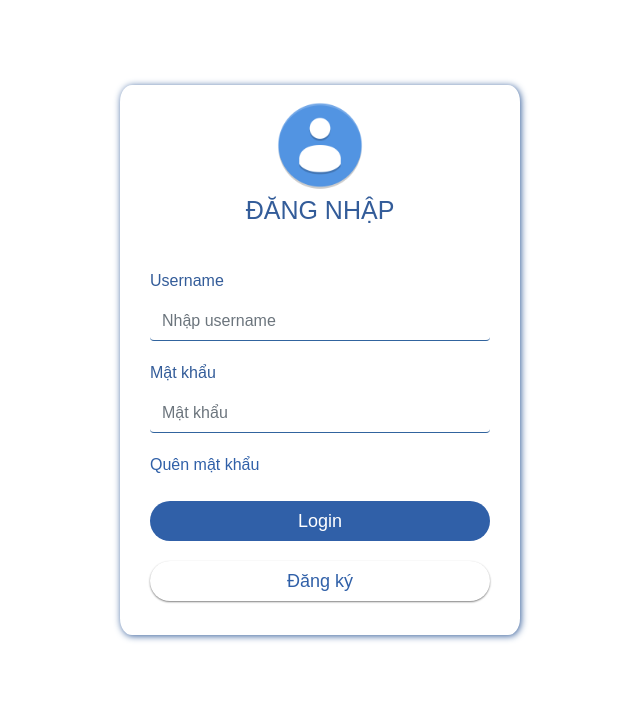
After one commit to tql247/OnlineClassroom, a PHP site: page /views/account/login.php in a window 1280 px wide. The commit adds this page. Shown: the top 719 px of the page, without its empty margins (320-960 px from the left). Run offline with PHP 8.4, Linux system fonts and the light colour scheme; a stand-in replaces the project's code that opens the database connection.

Commit message:
frontend account

```diff
--- a/static/style.css
+++ b/static/style.css
@@ -1,8 +1,7 @@
-.app-view{
+.app-view {
   display: flex;
   flex-wrap: wrap;
 }
-
 
 .app-bar {
   margin-right: 10px;
@@ -68,7 +67,7 @@
   font-size: 30pt;
 }
 
-.d-flex-horizon{
+.d-flex-horizon {
   justify-content: space-between;
   align-items: center;
 }
@@ -78,7 +77,7 @@
   height: 200px;
 }
 
-.cover-image{
+.cover-image {
   z-index: -100;
   height: 200px;
   width: 100%;
@@ -99,12 +98,12 @@
   margin: 12px;
 }
 
-.controll-title{
+.controll-title {
   cursor: pointer;
   font-size: 15pt;
 }
 
-.controll-title.active{
+.controll-title.active {
   font-weight: bold;
 }
 
@@ -112,10 +111,10 @@
   font-size: 20pt;
 }
 
-.float-right{
+.float-right {
   position: absolute;
   right: 15px;
-    top:  0;
+  top: 0;
 }
 
 .c-danger {
@@ -132,6 +131,7 @@
 }
 
 .centroid {
+    min-height: 90vh;
   display: flex;
   align-items: center;
   justify-content: center;
@@ -157,7 +157,7 @@
   display: none;
 }
 
-.extend-btn.active{
+.extend-btn.active {
   display: inherit;
 }
 
@@ -179,3 +179,145 @@
   user-select: none; /* Non-prefixed version, currently
                                     supported by Chrome, Edge, Opera and Firefox */
 }
+
+body {
+  margin: 0;
+  padding: 0;
+  background: white;
+  background-size: cover;
+  background-position: center;
+  font-family: sans-serif;
+}
+
+.loginbox {
+  width: 400px;
+  height: 550px;
+  background: white;
+  color: rgb(51, 92, 153);
+  box-sizing: border-box;
+  padding: 0px 30px;
+  border-radius: 3%;
+  padding-top: 10px;
+  box-shadow: 1px 1px 7px rgb(51, 92, 153);
+}
+.forgotbox {
+  width: 340px;
+  height: 370px;
+  background: white;
+  color: rgb(51, 92, 153);
+  top: 50%;
+  left: 50%;
+  position: absolute;
+  transform: translate(-50%, -50%);
+  box-sizing: border-box;
+  padding: 70px 30px;
+  border-radius: 3%;
+  box-shadow: 1px 1px 7px rgb(51, 92, 153);
+}
+.registerbox {
+  width: 700px;
+  height: fit-content;
+  background: white;
+  color: rgb(51, 92, 153);
+  box-sizing: border-box;
+  padding: 25px 30px;
+  border-radius: 2%;
+  box-shadow: 1px 1px 7px rgb(51, 92, 153);
+}
+.avatar {
+  width: 100px;
+  height: 100px;
+  border-radius: 50%;
+}
+
+h1 {
+  margin: 0;
+  padding: 0 0 20px;
+  text-align: center;
+  font-size: 25px;
+}
+
+.loginbox p {
+  margin: 0;
+  padding: 0;
+  font-weight: bold;
+}
+
+input[type="text"],
+input[type="password"] {
+  border: none;
+  border-bottom: 1px solid rgb(49, 100, 158);
+  background: transparent;
+  outline: none;
+  height: 40px;
+  color: #3060a8;
+  font-size: 16px;
+}
+input.account-btn {
+  border: none;
+  outline: none;
+  height: 40px;
+  color: #fff;
+  font-size: 18px;
+  border-radius: 20px;
+}
+
+.bg-lam {
+  background: #3060a8;
+}
+
+input {
+  width: 100%;
+  margin-bottom: 20px;
+}
+
+a {
+  font-size: 16px;
+  line-height: 20px;
+  color: #3060a8;
+}
+
+a:hover {
+  color: #ffc107;
+}
+
+hv-w:hover {
+    background-color: white !important;
+}
+
+.bg-white{
+    background-color: white;
+}
+
+.c-black {
+    color: black !important;
+}
+
+.c-lam {
+  color: #3060a8 !important;
+}
+
+.shadow-soft {
+    box-shadow: 0px 1px 2px grey;
+}
+
+.hv-3d:hover {
+    box-shadow: 0px 2px 5px grey;
+}
+
+.hv-3d-lam:hover{
+    box-shadow: 0px 2px 5px #3060a8;
+}
+
+.registerbox-header{
+    display: flex;
+    align-items: center;
+    flex-direction: column;
+}
+
+.imgcontainer{
+    display: flex;
+    flex-direction: column;
+    justify-content: center;
+    align-items: center;
+}
--- /dev/null
+++ b/views/account/login.php
@@ -0,0 +1,41 @@
+<!DOCTYPE html>
+<html lang="en">
+<head>
+    <meta charset="UTF-8">
+    <meta name="viewport" content="width=device-width, initial-scale=1.0">
+    <title>Đăng nhập</title>
+    <link rel="stylesheet" href="https://maxcdn.bootstrapcdn.com/bootstrap/4.5.2/css/bootstrap.min.css">
+    <link rel="stylesheet" type="text/css" href="../../static/style.css">
+</head>
+<body class="centroid">
+    <div class="loginbox">
+        <form>
+            <div class="imgcontainer">
+                <img src="../../storage/images/avatar.png" alt="Avatar" class="avatar">
+                <h1>ĐĂNG NHẬP</h1> </br>
+            </div>
+
+            <div class="form-group">
+                <label for="username">Username</label>
+                <input  type="text" class="form-control" name="username" id="username" placeholder="Nhập username">
+            </div>
+
+            <div class="form-group">
+                    <label for="password">Mật khẩu</label>
+                    <input type="password" class="form-control" name="pass" id="password" placeholder="Mật khẩu">
+            </div>
+            <a href="forgotpwd.php" >Quên mật khẩu</a>
+            </br>
+            <br>
+            <input type="submit" name="" class="hv-3d-lam account-btn bg-lam" value="Login"></br>
+            <a href="register.php">
+                <input type="button" class="hv-3d account-btn bg-white c-lam shadow-soft" value="Đăng ký"></br>
+            </a>
+            </form>
+    </div>
+
+    <script src="https://ajax.googleapis.com/ajax/libs/jquery/3.5.1/jquery.min.js"></script>
+    <script src="https://cdnjs.cloudflare.com/ajax/libs/popper.js/1.16.0/umd/popper.min.js"></script>
+    <script src="https://maxcdn.bootstrapcdn.com/bootstrap/4.5.2/js/bootstrap.min.js"></script>
+</body>
+</html>
```
Also changed, not shown: views/account/forgotpwd.php (added, +33 -0 lines), views/account/register.php (added, +59 -0 lines), storage/images/avatar.png (added). Lines whose indentation alone changed are shown as unchanged.
